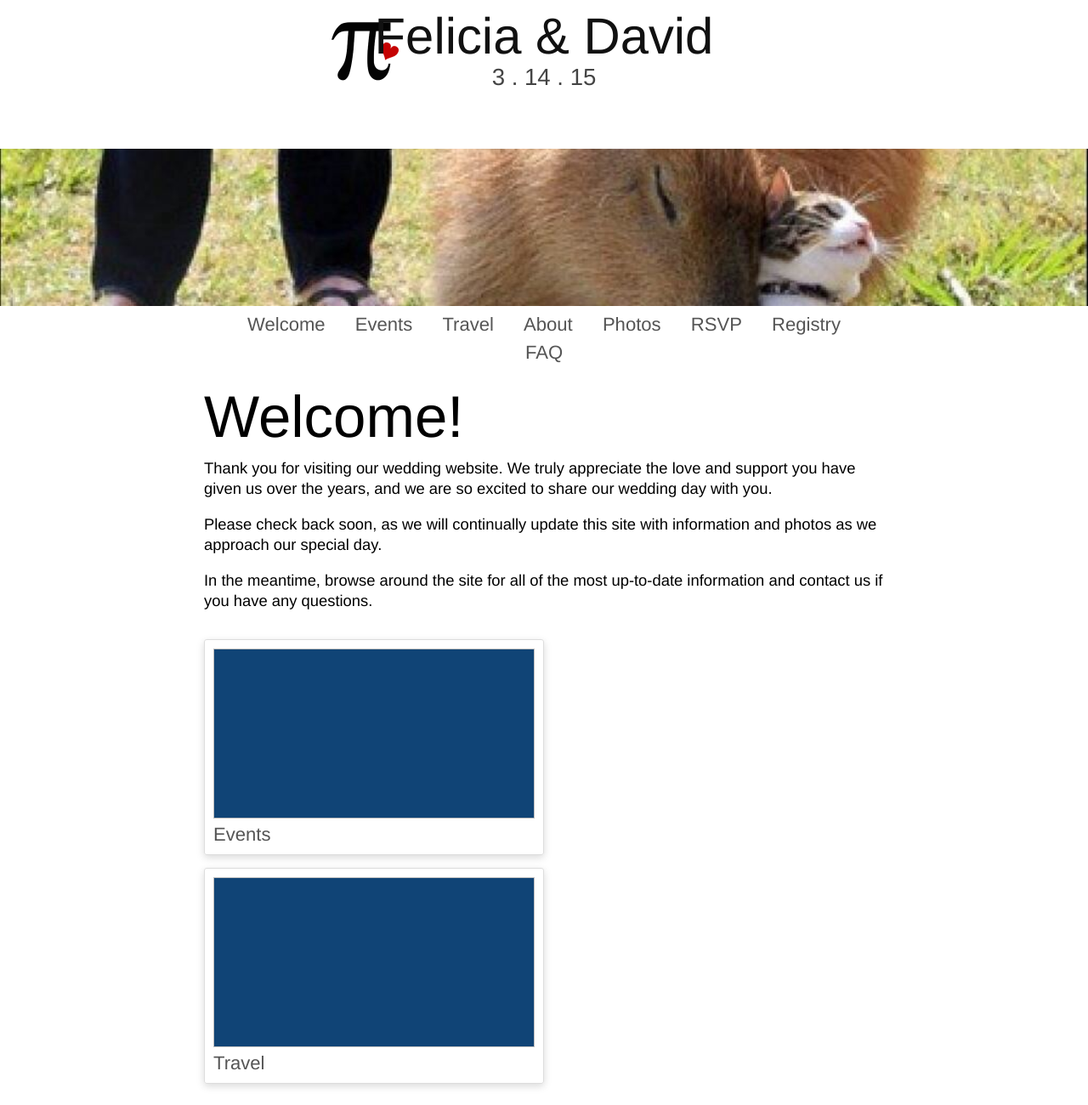
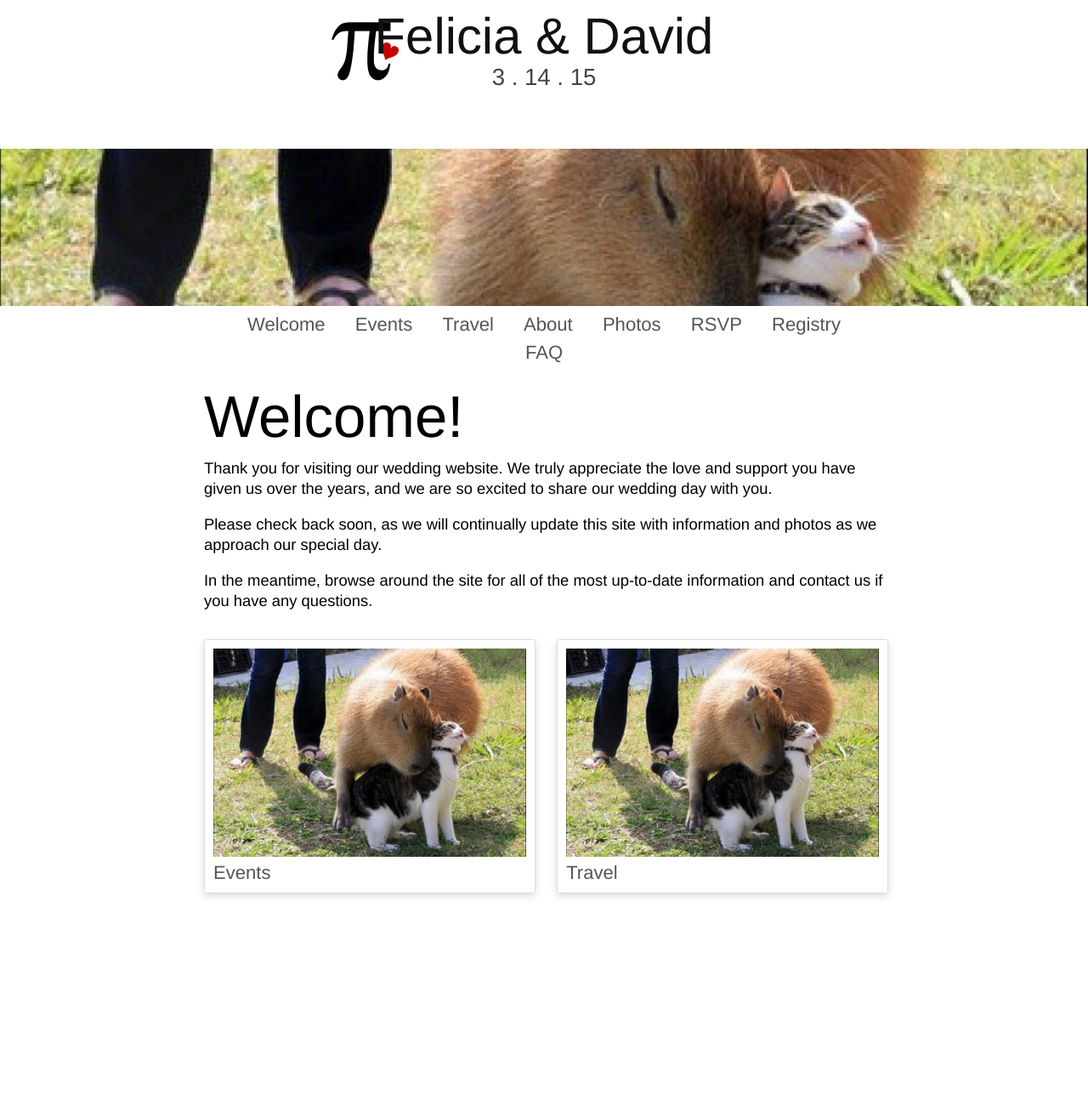
Before and after one commit to dnschnur/piday.github.com, a Jekyll site: the page built from index.md, in a window 1280 px wide. Shown: the whole page at 85% size. Built offline with Jekyll 4.4.1, drawn with Linux system fonts in a browser that asks for light colours; nearby versions of some CDN libraries.

Commit message:
Fixed wrapping of quick-links at larger widths.

```diff
--- a/index.md
+++ b/index.md
@@ -13,13 +13,13 @@ In the meantime, browse around the site for all of the most up-to-date informati
 <div class="quick-links">
   <div class="quick-link">
     <a href="/events">
-      <img class="photo">
+      <img src="/images/banner-capybara.jpg" class="photo">
     <div>Events</div>
     </a>
   </div>
   <div class="quick-link">
     <a href="/travel">
-      <img class="photo">
+      <img src="/images/banner-capybara.jpg" class="photo">
     <div>Travel</div>
     </a>
   </div>
--- a/piday.css
+++ b/piday.css
@@ -205,9 +205,14 @@ a:hover + .menu-dropdown {
   text-decoration: none;
 }
 
+.quick-links {
+  white-space: nowrap;
+}
+
 .quick-link {
   display: inline-block;
   margin-top: 15px;
+  white-space: normal;
   width: 50%;
 }
 
@@ -221,10 +226,15 @@ a:hover + .menu-dropdown {
   display: block;
   padding: 10px;
 }
+.quick-link:first-child a {
+  margin-right: 10px;
+}
+.quick-link:last-child a {
+  margin-left: 10px;
+}
 
 .quick-link .photo {
   background: #104476;
-  height: 200px;
   width: 100%;
 }
 
@@ -291,14 +301,18 @@ a:hover + .menu-dropdown {
     top: 1.5em;
   }
 
+  .quick-links {
+    white-space: normal;
+  }
+
   .quick-link {
     width: 100%;
   }
-  .quick-link:first-child {
-    padding-right: 0;
+  .quick-link:first-child a {
+    margin-right: 0;
   }
-  .quick-link:last-child {
-    padding-left: 0;
+  .quick-link:last-child a {
+    margin-left: 0;
   }
 }
 
```
